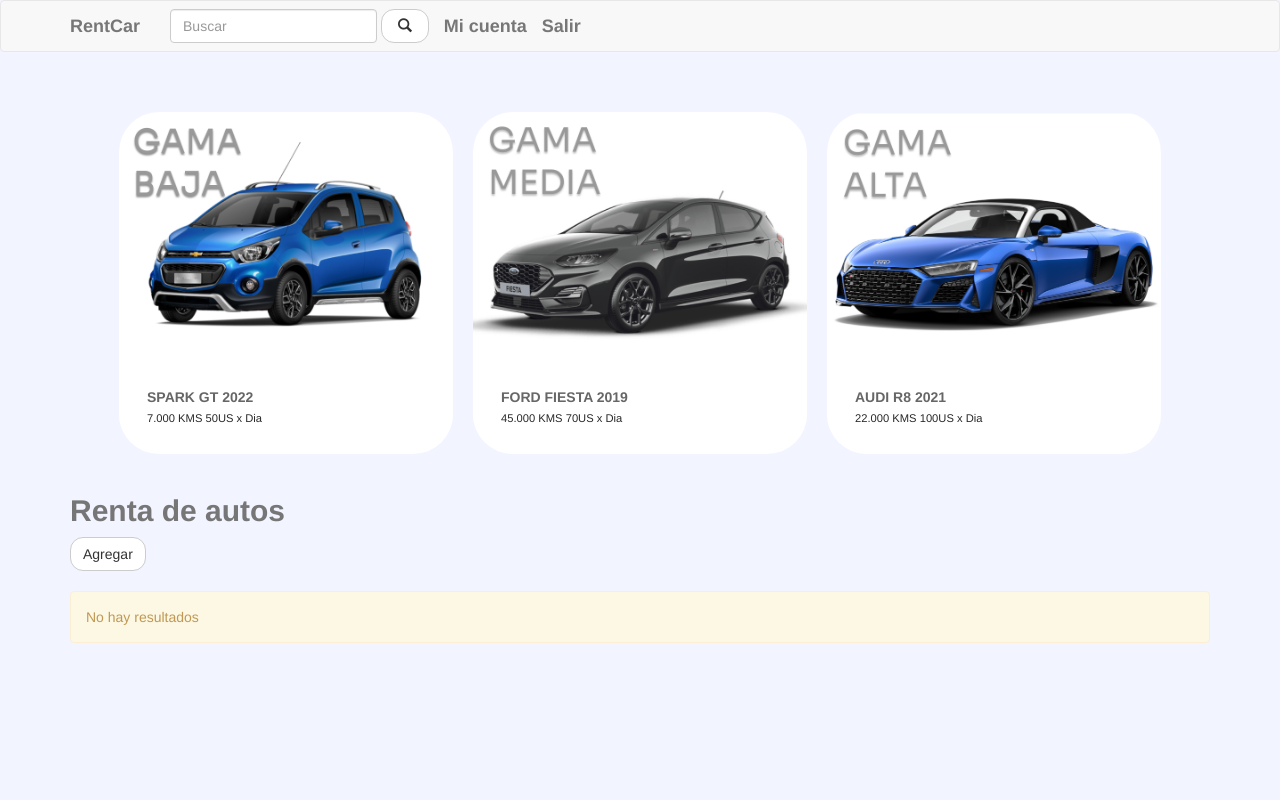
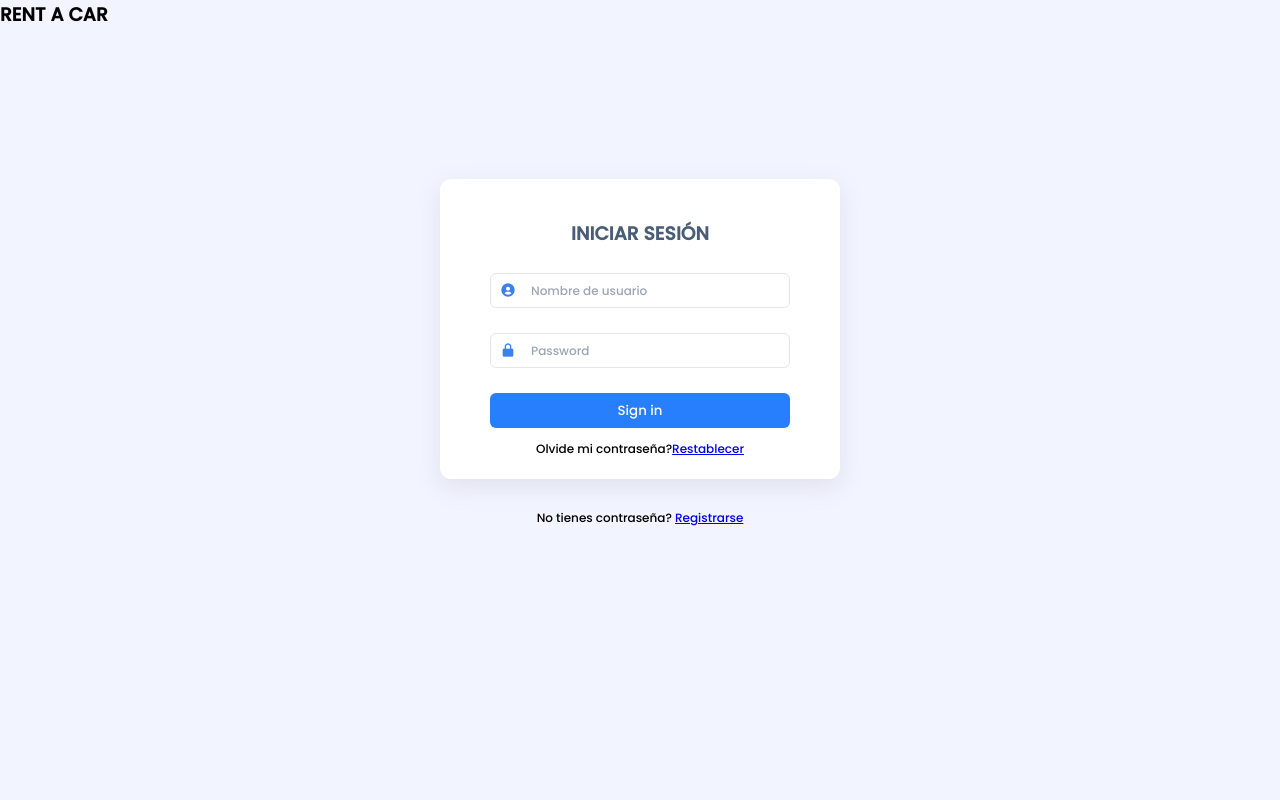
Before and after one commit to DanielFvega/Renta-coche, a PHP site: page / in a window 1280 px wide. Run offline with PHP 8.4, Linux system fonts and the light colour scheme; data that the repository does not hold is empty.

Commit message:
IMPLEMENTACION - Admin

```diff
--- a/css/stylesCuenta.css
+++ b/css/stylesCuenta.css
@@ -49,3 +49,8 @@ body {
   font-size: 18px;
   font-weight: bold;
 }
+
+td{
+  font-weight: bold;
+  color: rgb(87, 87, 87);
+}
--- /dev/null
+++ b/css/stylesLogin.css
@@ -0,0 +1,81 @@
+* {
+  margin: 0;
+  padding: 0;
+  box-sizing: border-box;
+  font-family: poppins;
+}
+body {
+  background-color: #f2f4ff;
+}
+.container {
+  width: 400px;
+  height: 300px;
+  background-color: #fff;
+  margin: 150px auto;
+  border-radius: 11px;
+  padding: 40px 50px;
+  box-shadow: rgba(149, 157, 165, 0.2) 0px 8px 24px;
+}
+/* top-header */
+.top-header h3 {
+  text-align: center;
+  color: #495d76;
+}
+.top-header p {
+  color: #cecfd3;
+  font-size: 13px;
+  text-align: center;
+  margin-top: 5px;
+}
+/* top-header */
+/* form */
+.user input,
+.pass input {
+  width: 100%;
+  height: 35px;
+  border: none;
+  border: 1px solid #e6e6e6;
+  border-radius: 6px;
+  outline: none;
+  padding: 0 40px;
+}
+::placeholder {
+  color: #9ca5b4;
+  font-size: 12px;
+}
+.user i,
+.pass i {
+  position: relative;
+  top: 31px;
+  right: -10px;
+  color: #3981ed;
+}
+/* form */
+/* button */
+.btn {
+  display: flex;
+  justify-content: center;
+  margin-top: 25px;
+}
+.btn button {
+  width: 100%;
+  border: none;
+  height: 35px;
+  background-color: #277ffd;
+  color: #fff;
+  border-radius: 6px;
+  cursor: pointer;
+}
+/* button */
+p.last {
+  text-align: center;
+  position: relative;
+  bottom: 120px;
+  font-size: 12px;
+}
+p.last2 {
+  text-align: center;
+  bottom: 120px;
+  font-size: 12px;
+  margin-top:12px ;
+}
--- a/index.php
+++ b/index.php
@@ -1,134 +1,43 @@
-<html>
+<!DOCTYPE html>
+<html lang="en">
 
 <head>
-  <title>Home</title>
-  <link rel="stylesheet" type="text/css" href="bootstrap/css/bootstrap.min.css">
-  <script src="js/jquery.min.js"></script>
-  <link rel="stylesheet" href="css/stylesHome.css">
+  <meta charset="UTF-8" />
+  <meta http-equiv="X-UA-Compatible" content="IE=edge" />
+  <meta name="viewport" content="width=device-width, initial-scale=1.0" />
+  <link rel="stylesheet" href="css/stylesLogin.css">
+  <title>Registrar</title>
+  <link href="https://unpkg.com/boxicons@2.1.1/css/boxicons.min.css" rel="stylesheet" />
+  <link rel="preconnect" href="https://fonts.googleapis.com" />
+  <link rel="preconnect" href="https://fonts.gstatic.com" crossorigin />
+  <link href="https://fonts.googleapis.com/css2?family=Poppins:wght@500&display=swap" rel="stylesheet" />
 </head>
 
 <body>
-  <?php include "php/navbar.php"; ?>
+  <h3>RENT A CAR</h3>
   <div class="container">
-    <div class="row">
-      <!-- Gama baja -->
-      <ul class="cards">
-        <li>
-          <a href="" class="card">
-            <img src="./img/Baja.png" class="card__image" alt="" />
-            <div class="card__overlay">
-              <div class="card__header">
-                <svg class="card__arc" xmlns="http://www.w3.org/2000/svg">
-                  <path />
-                </svg>
-                <div class="card__header-text">
-                  <h3 class="card__title">SPARK GT 2022</h3>
-                  <span class="card__status">7.000 KMS 50US x Dia</span>
-                </div>
-              </div>
-              <p class="card__description">Es un automóvil de fabricación americana, ensamblado en
-                Suramerica.</p>
-            </div>
-          </a>
-        </li>
-        <!-- Gama Media -->
-        <li>
-          <a href="" class="card">
-            <img src="./img/Media.png" class="card__image" alt="" />
-            <div class="card__overlay">
-              <div class="card__header">
-                <svg class="card__arc" xmlns="http://www.w3.org/2000/svg">
-                  <path />
-                </svg>
-                <div class="card__header-text">
-                  <h3 class="card__title">FORD FIESTA 2019</h3>
-                  <span class="card__status">45.000 KMS 70US x Dia</span>
-                </div>
-              </div>
-              <p class="card__description">Excelente alternativa para
-                emprender ese viaje de negocios o esas vacaciones</p>
-            </div>
-          </a>
-        </li>
-        <!-- Gama Alta -->
-        <li>
-          <a href="" class="card">
-            <img src="./img/Alta.png" class="card__image" alt="" />
-            <div class="card__overlay">
-              <div class="card__header">
-                <svg class="card__arc" xmlns="http://www.w3.org/2000/svg">
-                  <path />
-                </svg>
-                <div class="card__header-text">
-                  <h3 class="card__title">AUDI R8 2021</h3>
-                  <span class="card__status">22.000 KMS 100US x Dia</span>
-                </div>
-              </div>
-              <p class="card__description">Alquilar un Audi R8 te permitirá sentirte como un auténtico
-                piloto</p>
-            </div>
-          </a>
-        </li>
-      </ul>
-      <div class="col-md-12">
-        <h2>Renta de autos</h2>
-        <!-- Button trigger modal -->
-        <a data-toggle="modal" href="#myModal" class="btn btn-default">Agregar</a>
-        <br><br>
-        <!-- Modal -->
-        <div class="modal fade" id="myModal" tabindex="-1" role="dialog" aria-labelledby="myModalLabel" aria-hidden="true">
-          <div class="modal-dialog">
-            <div class="modal-content">
-              <div class="modal-header">
-                <button type="button" class="close" data-dismiss="modal" aria-hidden="true">&times;</button>
-                <h4 class="modal-title">Agregar</h4>
-              </div>
-              <div class="modal-body">
-                <form role="form" method="post" action="php/agregar.php">
-                  <div class="form-group">
-                    <label for="name">Nombre</label>
-                    <input type="text" class="form-control" name="name" required>
-                  </div>
-                  <div class="form-group">
-                    <label for="document">Cédula</label>
-                    <input type="text" class="form-control" name="document" required>
-                  </div>
-                  <div class="form-group">
-                    <label for="email">Email</label>
-                    <input type="email" class="form-control" name="email">
-                  </div>
-                  <div class="form-group">
-                    <label for="gama">Tipo de auto</label>
-                    <select name="gama" class="form-control" id="gama" required>
-                      <option value="baja">Gama baja</option>
-                      <option value="media">Gama media</option>
-                      <option value="alta">Gama alta</option>
-                    </select>
-                  </div>
-                  <div class="form-group">
-                    <label for="start">De</label>
-                    <input type="date" class="form-control" name="start">
-                  </div>
-                  <div class="form-group">
-                    <label for="end">Hasta</label>
-                    <input type="date" class="form-control" name="end">
-                  </div>
-
-                  <button type="submit" class="btn btn-default">Agregar</button>
-                </form>
-              </div>
-
-            </div><!-- /.modal-content -->
-          </div><!-- /.modal-dialog -->
-        </div><!-- /.modal -->
-
-
-        <?php include "php/tabla.php"; ?>
+    <div class="top-header">
+      <h3>INICIAR SESIÓN</h3>
+    </div>
+    <!--Inputs para login  -->
+    <form method="POST" action="home.php">
+      <div class="user">
+        <i class="bx bxs-user-circle"></i>
+        <input type="text" id="inputUsuario" name="inputUsuario" class="form-control" placeholder="Nombre de usuario" required autofocus>
       </div>
-    </div>
+      <div class="pass">
+        <i class="bx bxs-lock-alt"></i>
+        <input type="password" id="inputPassword" name="inputPassword" class="form-control" placeholder="Password" required>
+      </div>
+      <div class="checkbox">
+      </div>
+      <div class="btn">
+      <button type="submit">Sign in</button>
+      </div>
+    </form>
+    <p class="last2">Olvide mi contraseña?<a href="restablecer.php">Restablecer</a></p>
   </div>
-
-  <script src="bootstrap/js/bootstrap.min.js"></script>
+  <p class="last">No tienes contraseña? <a href="registrar.php">Registrarse</a></p>
 </body>
 
 </html>
--- a/php/actualizar.php
+++ b/php/actualizar.php
@@ -8,9 +8,9 @@ if (!empty($_POST)) {
 			$sql = "update rent set name=\"$_POST[name]\",document=\"$_POST[document]\",email=\"$_POST[email]\",gama=\"$_POST[gama]\",start=\"$_POST[start]\",end=\"$_POST[end]\" where id=" . $_POST["id"];
 			$query = $con->query($sql);
 			if ($query != null) {
-				print "<script>alert(\"Actualizado exitosamente.\");window.location='../index.php';</script>";
+				print "<script>alert(\"Actualizado exitosamente.\");window.location='../home.php';</script>";
 			} else {
-				print "<script>alert(\"No se pudo actualizar.\");window.location='../index.php';</script>";
+				print "<script>alert(\"No se pudo actualizar.\");window.location='../home.php';</script>";
 			}
 		}
 	}
--- a/php/agregar.php
+++ b/php/agregar.php
@@ -8,9 +8,9 @@ if (!empty($_POST)) {
 			$sql = "insert into rent(name,document,email,gama,start,end,created_at) value (\"$_POST[name]\",\"$_POST[document]\",\"$_POST[email]\",\"$_POST[gama]\",\"$_POST[start]\",\"$_POST[end]\",NOW())";
 			$query = $con->query($sql);
 			if ($query != null) {
-				print "<script>alert(\"Agregado exitosamente.\");window.location='../index.php';</script>";
+				print "<script>alert(\"Agregado exitosamente.\");window.location='../home.php';</script>";
 			} else {
-				print "<script>alert(\"No se pudo agregar.\");window.location='../index.php';</script>";
+				print "<script>alert(\"No se pudo agregar.\");window.location='../home.php';</script>";
 			}
 		}
 	}
--- a/php/eliminar.php
+++ b/php/eliminar.php
@@ -6,9 +6,9 @@ if(!empty($_GET)){
 			$sql = "DELETE FROM rent WHERE id=".$_GET["id"];
 			$query = $con->query($sql);
 			if($query!=null){
-				print "<script>alert(\"Eliminado exitosamente.\");window.location='../index.php';</script>";
+				print "<script>alert(\"Eliminado exitosamente.\");window.location='../home.php';</script>";
 			}else{
-				print "<script>alert(\"No se pudo eliminar.\");window.location='../index.php';</script>";
+				print "<script>alert(\"No se pudo eliminar.\");window.location='../home.php';</script>";
 
 			}
 }
--- a/php/navbar.php
+++ b/php/navbar.php
@@ -8,7 +8,7 @@
         <span class="icon-bar"></span>
         <span class="icon-bar"></span>
       </button>
-      <a class="navbar-brand" href="./"><b>RentCar</b></a>
+      <a class="navbar-brand" href="home.php"><b>RentCar</b></a>
     </div>
 
     <!-- Collect the nav links, forms, and other content for toggling -->
@@ -26,7 +26,7 @@
 							e.preventDefault();
 							p = confirm("¿ Estas seguro de cerrar la sesión ?");
 							if (p) {
-								window.location = "./cuenta.php";
+								window.location = "./index.php";
 							}
 						});
 					</script>
```
Also changed, not shown: cuenta.php (+31 -3 lines), home.php (added, +134 -0 lines), php/loginbd.php (added, +32 -0 lines), bootstrap/css/bootstrap-theme.min.css.
